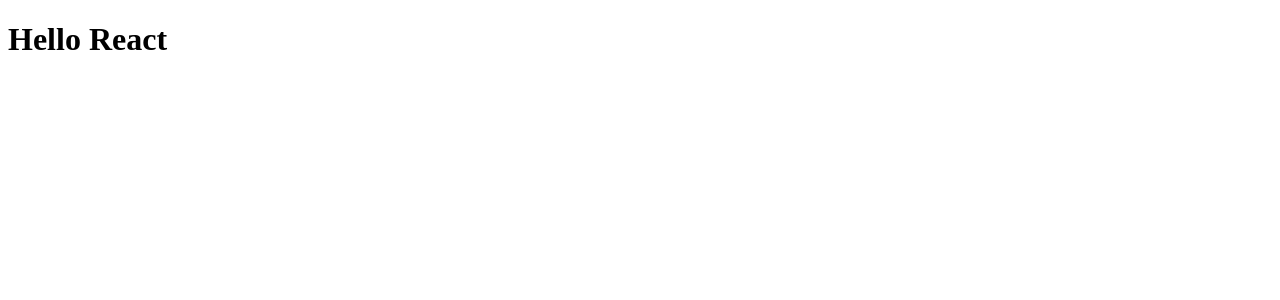
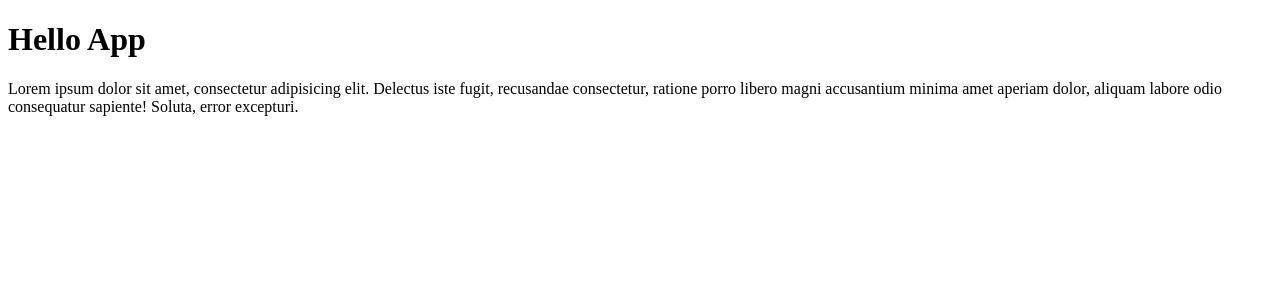
Before and after one commit to OleksiiPustilnyk/react-website-shop, a React (Create React App) app: page / in a window 1280 px wide. Shown: the top 300 px of the page. Built offline with nearby package versions, Linux system fonts and the light colour scheme.

Commit message:
add app title and paragraph

```diff
--- a/src/index.tsx
+++ b/src/index.tsx
@@ -2,7 +2,23 @@
 import ReactDOM from 'react-dom/client'
 
 // React Element
-const title = React.createElement('h1', { id: 'title' }, 'Hello React')
+
+// const title = React.createElement('h1', { id: 'title' }, 'Hello React')
+// console.log(title)
+
+// JSX
+
+const app = (
+    <div>
+        <h1 id="text">Hello App</h1>
+        <p>
+            Lorem ipsum dolor sit amet, consectetur adipisicing elit. Delectus
+            iste fugit, recusandae consectetur, ratione porro libero magni
+            accusantium minima amet aperiam dolor, aliquam labore odio
+            consequatur sapiente! Soluta, error excepturi.
+        </p>
+    </div>
+)
 
 const root = ReactDOM.createRoot(document.getElementById('root') as HTMLElement)
-root.render(<React.StrictMode>{title}</React.StrictMode>)
+root.render(<React.StrictMode>{app}</React.StrictMode>)
```
